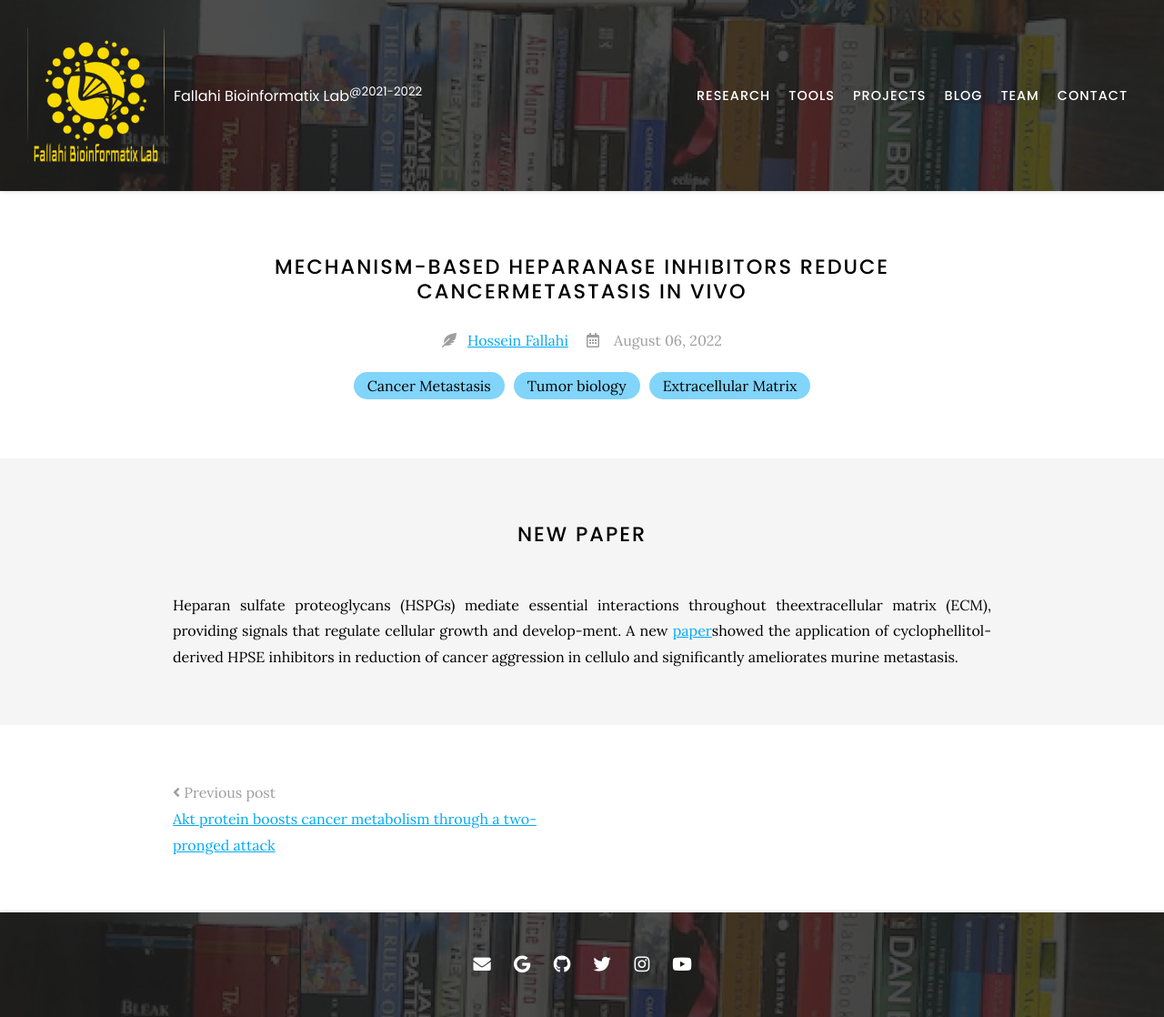
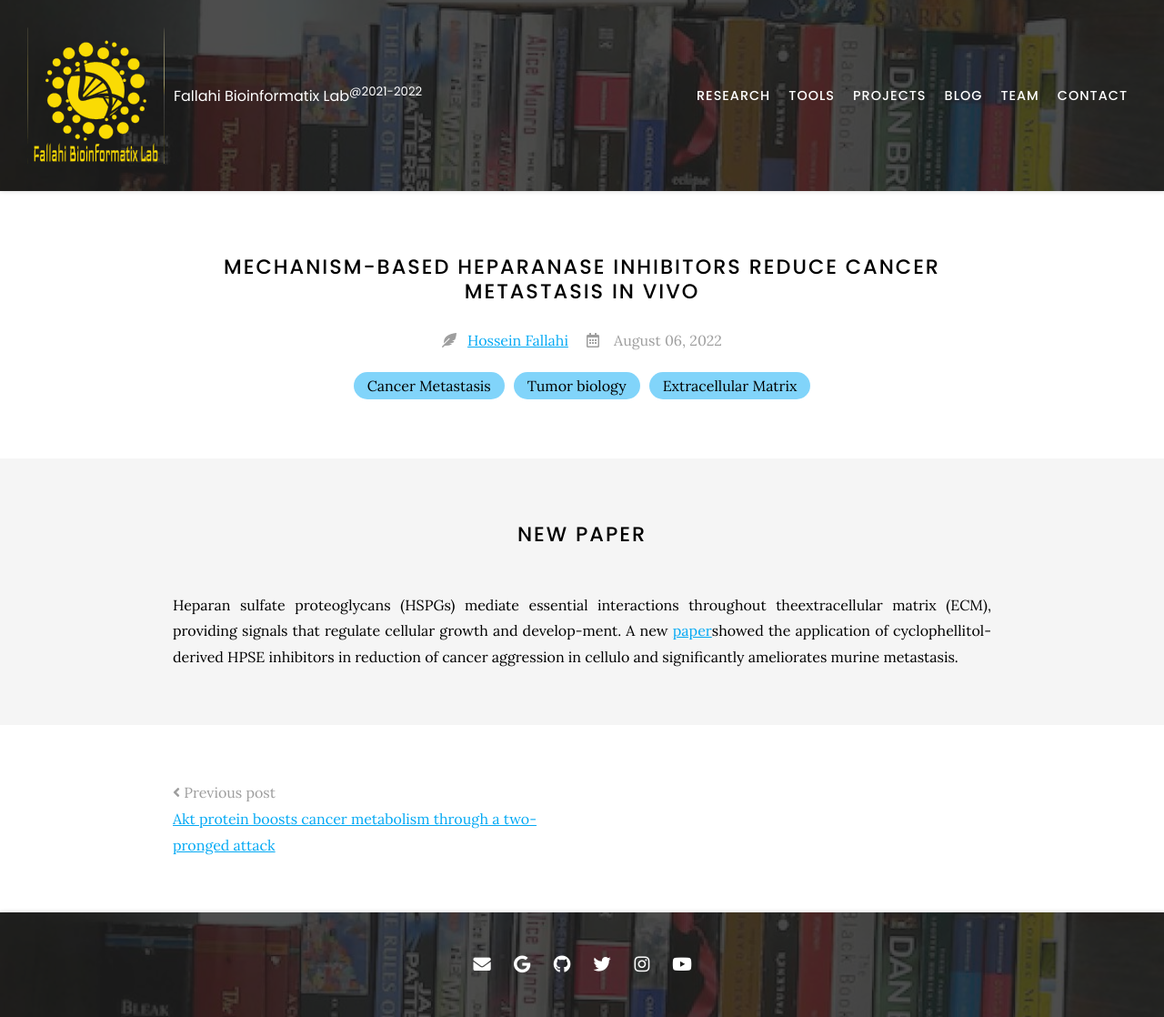
Before and after one commit to Hossein-Fallahi/Fallahi-Bioinformatics-Lab, a Jekyll site: the page built from _posts/2022-08-06-post-21.md, in a window 1280 px wide. Shown: the whole page at 91% size. Built offline with Jekyll 4.4.1, drawn with Linux system fonts in a browser that asks for light colours; nearby versions of some CDN libraries.

Commit message:
Update 2022-08-06-post-21.md

```diff
--- a/_posts/2022-08-06-post-21.md
+++ b/_posts/2022-08-06-post-21.md
@@ -1,5 +1,5 @@
 ---
-title: Mechanism-based heparanase inhibitors reduce cancermetastasis in vivo
+title: Mechanism-based heparanase inhibitors reduce cancer metastasis in vivo
 tags:
   - Cancer Metastasis
   - Tumor biology
```
